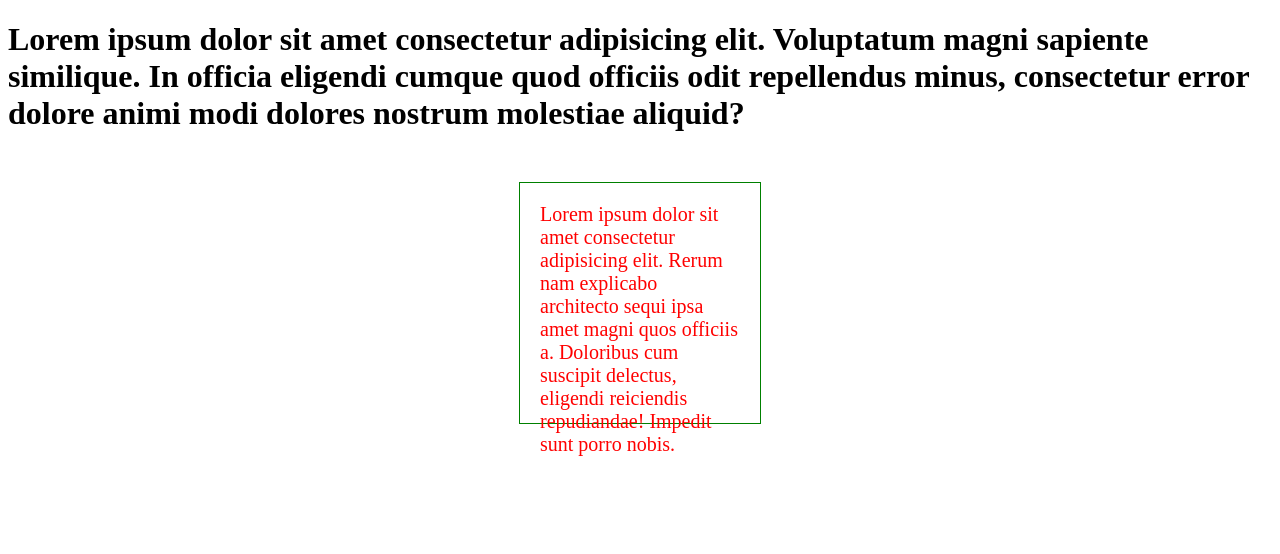
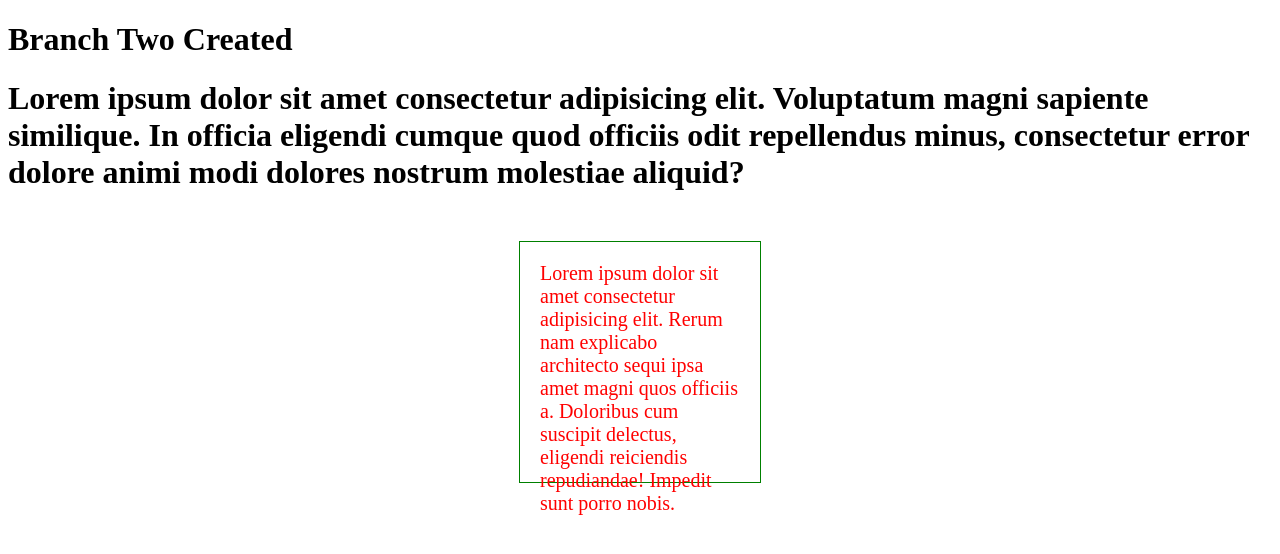
Before and after one commit to freelancerashiq/Psd-to-html, a plain HTML site: page psd/index.html in a window 1280 px wide. Drawn offline with Linux system fonts and the light colour scheme.

Commit message:
Branch Two Created

```diff
--- a/psd/index.html
+++ b/psd/index.html
@@ -8,6 +8,8 @@
     <link rel="stylesheet" href="style.css">
 </head>
 <body>
+
+    <h1>Branch Two Created</h1>
  <h1>Lorem ipsum dolor sit amet consectetur adipisicing elit. Voluptatum magni sapiente similique. In officia eligendi cumque quod officiis odit repellendus minus, consectetur error dolore animi modi dolores nostrum molestiae aliquid?</h1>
  <p>Lorem ipsum dolor sit amet consectetur adipisicing elit. Rerum nam explicabo architecto sequi ipsa amet magni quos officiis a. Doloribus cum suscipit delectus, eligendi reiciendis repudiandae! Impedit sunt porro nobis.</p>
 
```
